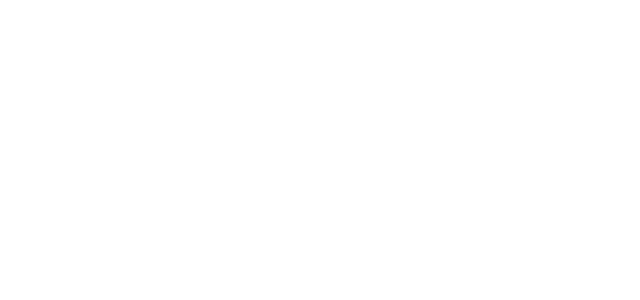
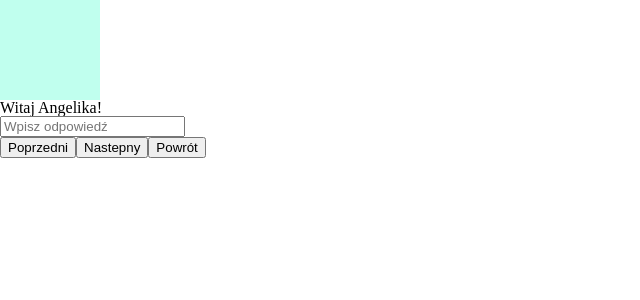
Before and after one commit to FAIRit/fe-kana-app, a React (Create React App) app: page /#/quiz/1 in a window 1280 px wide. Shown: the top 300 px of the page, without its empty margins (0-640 px from the left). Built offline with nearby package versions, Linux system fonts and the light colour scheme.

Commit message:
Created scaffold of Quiz component, mounted routing in App component

```diff
--- a/src/App.js
+++ b/src/App.js
@@ -6,6 +6,7 @@ import Registration from "./Components/Registration";
 import CheatSheet from "./Components/CheatSheet";
 import FlashCards from "./Components/FlashCards";
 import ChooseSyllabary from "./Components/ChooseSyllabary";
+import Quiz from "./Components/Quiz";
 
 class App extends Component {
   state = {
@@ -49,6 +50,13 @@ class App extends Component {
               <FlashCards {...routeProps} kanaTable={kanaTable} />
             )}
           />
+          <Route exact path="/quiz" component={ChooseSyllabary} />
+          <Route
+            path="/quiz/:syllabary"
+            component={routeProps => (
+              <Quiz {...routeProps} kanaTable={kanaTable} />
+            )}
+          />
         </Switch>
       </HashRouter>
     );
--- /dev/null
+++ b/src/Components/Quiz.js
@@ -0,0 +1,24 @@
+import React, { Component } from "react";
+import UserNavBar from "./UserNavBar";
+import ScoreBar from "./ScoreBar";
+import BtnsBox from "./BtnsBox";
+
+class Quiz extends Component {
+  render() {
+    return (
+      <section className="quiz">
+        <UserNavBar />
+        <main className="quiz-container">
+          <ScoreBar />
+          <p className="quiz-character"></p>
+          <label className="quiz-answer-label">
+            <input type="text" placeholder="Wpisz odpowiedź" />
+          </label>
+        </main>
+        <BtnsBox />
+      </section>
+    );
+  }
+}
+
+export default Quiz;
--- /dev/null
+++ b/src/Components/ScoreBar.js
@@ -0,0 +1,15 @@
+import React, { Component } from "react";
+
+class ScoreBar extends Component {
+  render() {
+    return (
+      <div className="score-bar">
+        <span className="score-bar__incorrect-answers"></span>
+        <span className="score-bar__character-number"></span>
+        <span className="score-bar__correct-answers"></span>
+      </div>
+    );
+  }
+}
+
+export default ScoreBar;
```
